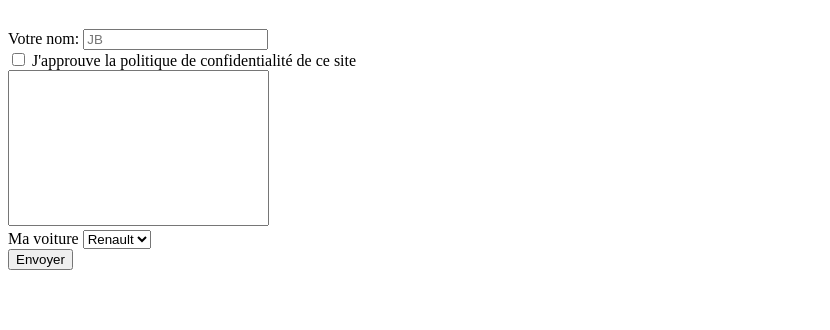
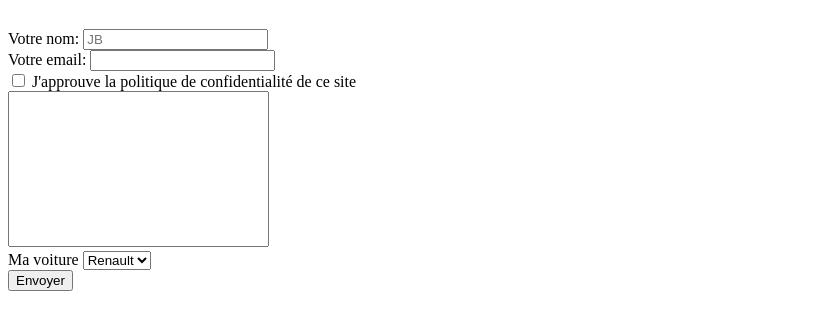
Before and after one commit to jblavisse/tuto-form-studi, a plain HTML site: page contact.html in a window 1280 px wide. Shown: the part 90-420 px from the top of the page, without its empty margins (0-830 px from the left). Drawn offline with Linux system fonts and the light colour scheme.

Commit message:
Add email field

```diff
--- a/contact.html
+++ b/contact.html
@@ -10,10 +10,15 @@
 <body>
     <h1>Me contacter</h1>
 
-    <form method="POST" name="contactform" netlify  data-netlify-recaptcha="true">
+    <form method="POST" name="contactform" data-netlify="true"  data-netlify-recaptcha="true">
         <div>
             <label for="lastname">Votre nom:</label>
             <input name="nom" type="text" id="lastname" placeholder="JB" required>
+        </div>
+
+        <div>
+            <label for="email">Votre email:</label>
+            <input name="email" type="email" id="email" required>
         </div>
 
         <div>
```
